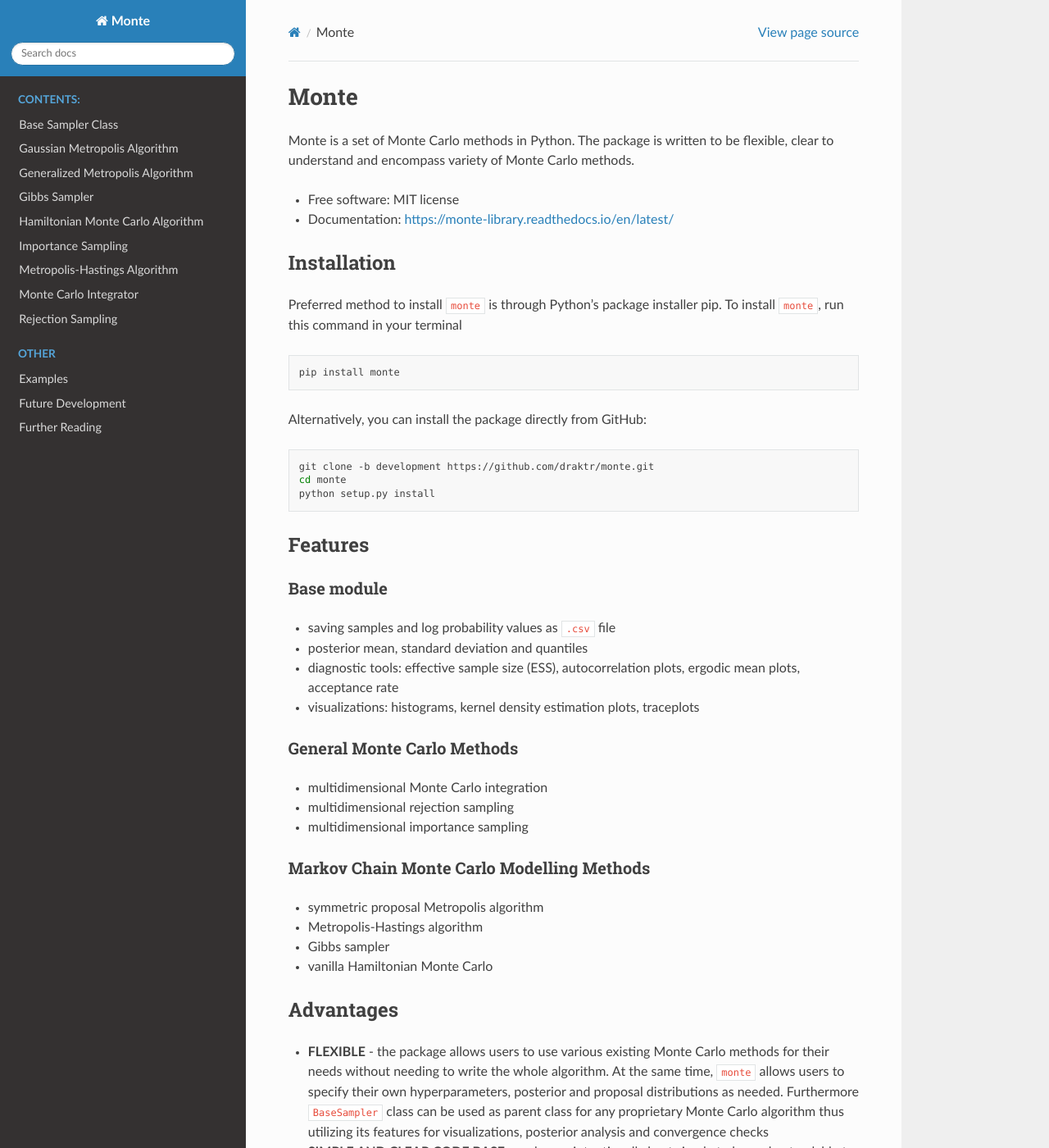
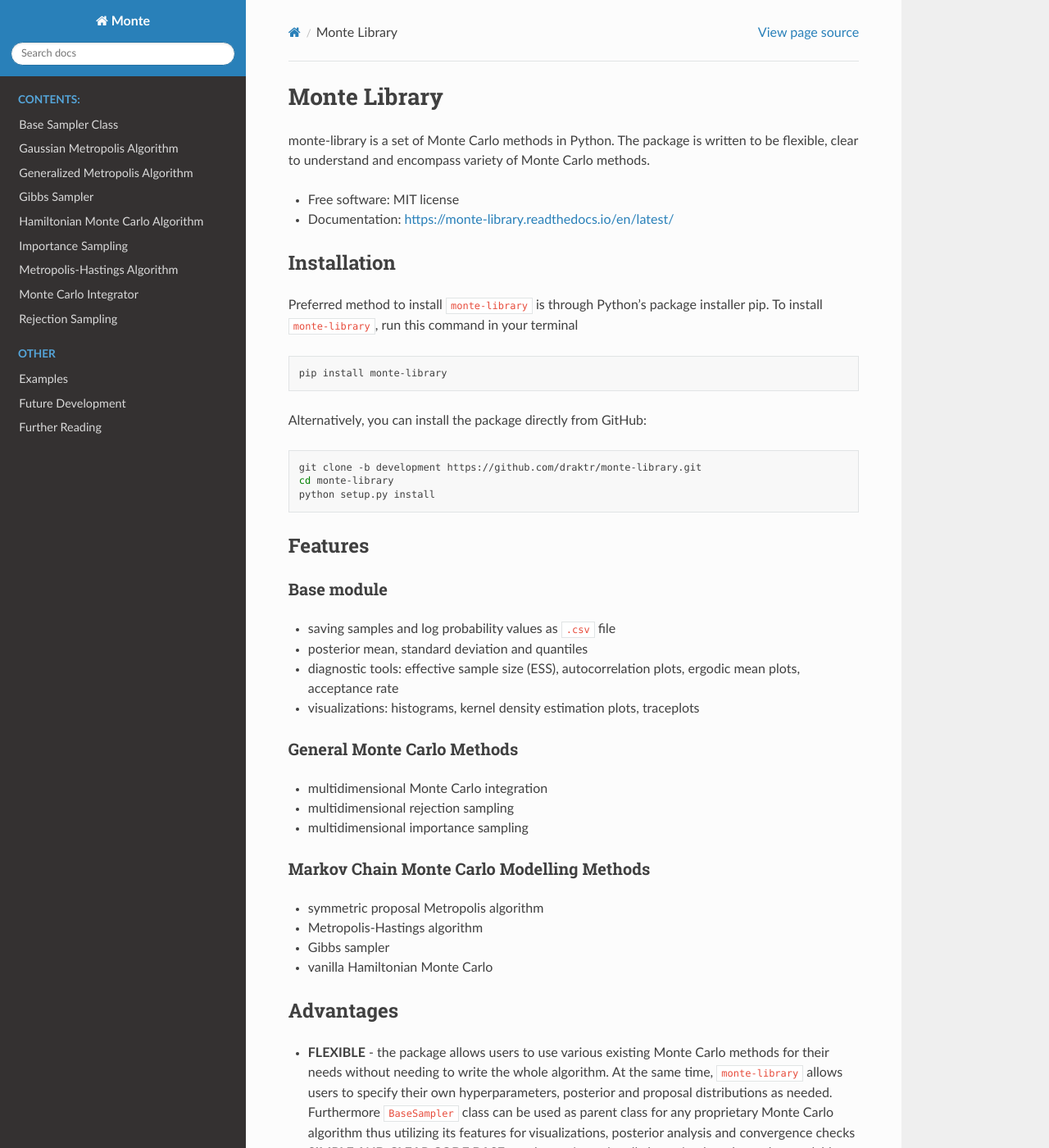
Before and after one commit to draktr/monte-library, a Sphinx documentation site: the page built from docs/index.rst, in a window 1280 px wide and 1400 px high. Shown: the whole window at 82% size. Built offline with Sphinx 7.4.7 and the Read the Docs theme 2.0.0, drawn with Linux system fonts in a browser that asks for light colours.

Commit message:
Changed name of the package to monte-library

```diff
--- a/docs/further_reading.rst
+++ b/docs/further_reading.rst
@@ -3,7 +3,7 @@
 ###############
 
 The following is the non-exhaustive list of useful sources for learning
-more about Monte Carlo methods. Some of the code in ``monte`` has been
+more about Monte Carlo methods. Some of the code in ``monte-library`` has been
 written based on mathematical formulae from some of these sources.
 
 General
--- a/docs/index.rst
+++ b/docs/index.rst
@@ -1,7 +1,7 @@
-Monte
-=====
+Monte Library
+=============
 
-Monte is a set of Monte Carlo methods in Python. The package is written
+monte-library is a set of Monte Carlo methods in Python. The package is written
 to be flexible, clear to understand and encompass variety of Monte Carlo
 methods.
 
@@ -11,19 +11,19 @@
 Installation
 ------------
 
-Preferred method to install ``monte`` is through Python’s package
-installer pip. To install ``monte``, run this command in your terminal
+Preferred method to install ``monte-library`` is through Python’s package
+installer pip. To install ``monte-library``, run this command in your terminal
 
 .. code:: shell
 
-   pip install monte
+   pip install monte-library
 
 Alternatively, you can install the package directly from GitHub:
 
 .. code:: shell
 
-   git clone -b development https://github.com/draktr/monte.git
-   cd monte
+   git clone -b development https://github.com/draktr/monte-library.git
+   cd monte-library
    python setup.py install
 
 Features
@@ -59,7 +59,7 @@
 
 -  **FLEXIBLE** - the package allows users to use various existing Monte
    Carlo methods for their needs without needing to write the whole
-   algorithm. At the same time, ``monte`` allows users to specify their
+   algorithm. At the same time, ``monte-library`` allows users to specify their
    own hyperparameters, posterior and proposal distributions as needed.
    Furthermore ``BaseSampler`` class can be used as parent class for any
    proprietary Monte Carlo algorithm thus utilizing its features for
@@ -67,7 +67,7 @@
 
 -  **SIMPLE AND CLEAR CODE BASE** - code was intentionally kept simple
    to be understandable to those with limited exposure to Statistical
-   Computing. ``monte`` is a great tool to supplement learning as it
+   Computing. ``monte-library`` is a great tool to supplement learning as it
    generally matches mathematical formulations of algorithms and simple
    syntax helps focus on the algorithm itself.
 
```
Also changed, not shown: README.md (+8 -8 lines), setup.py (+6 -8 lines).
